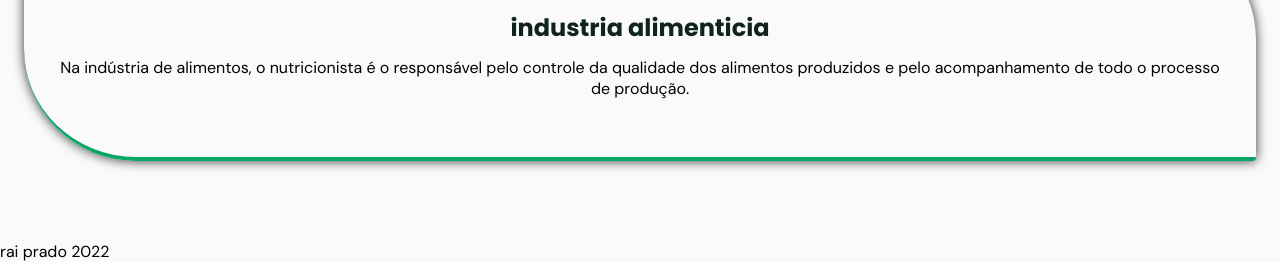
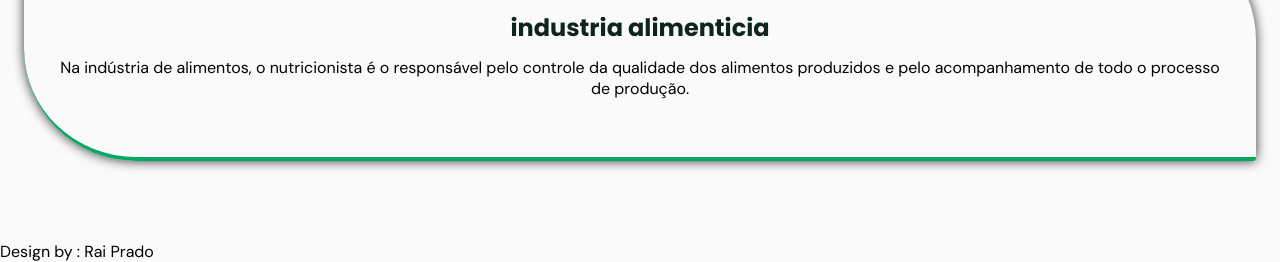
Before and after one commit to raicastroprado/MaysaNutri, a plain HTML site: page index.html in a window 1280 px wide. Shown: the part 2597-2859 px from the top of the page. Drawn offline with Linux system fonts and the light colour scheme; files that its build step writes are made by us from their sources.

Commit message:
update index.html
Alteraçao nome <footer>

```diff
--- a/index.html
+++ b/index.html
@@ -102,7 +102,7 @@
 
     <script src="main.js"></script>
 
-    <footer>rai prado 2022</footer>
+    <footer>Design by :  Rai Prado</footer>
 
 </body>
 </html>
```
